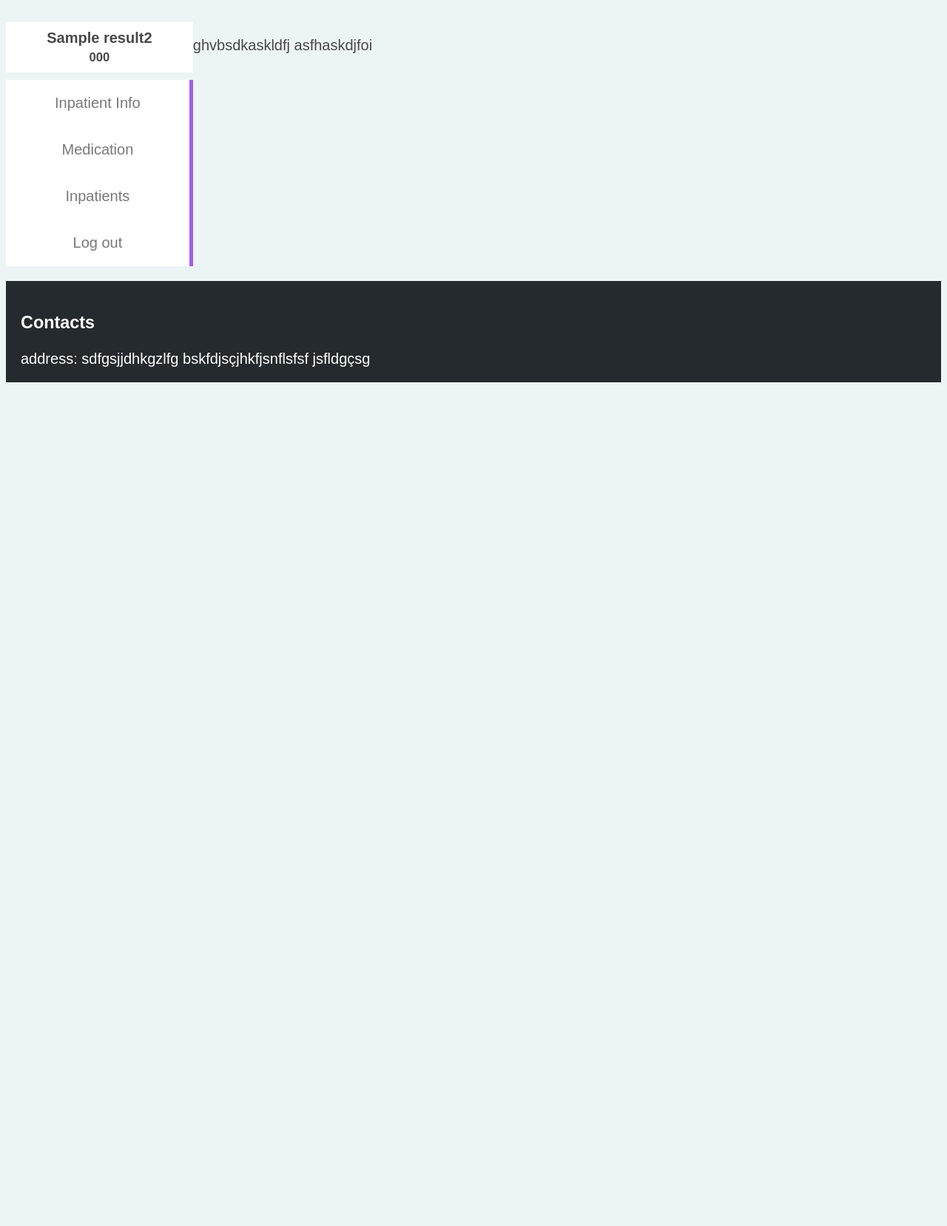
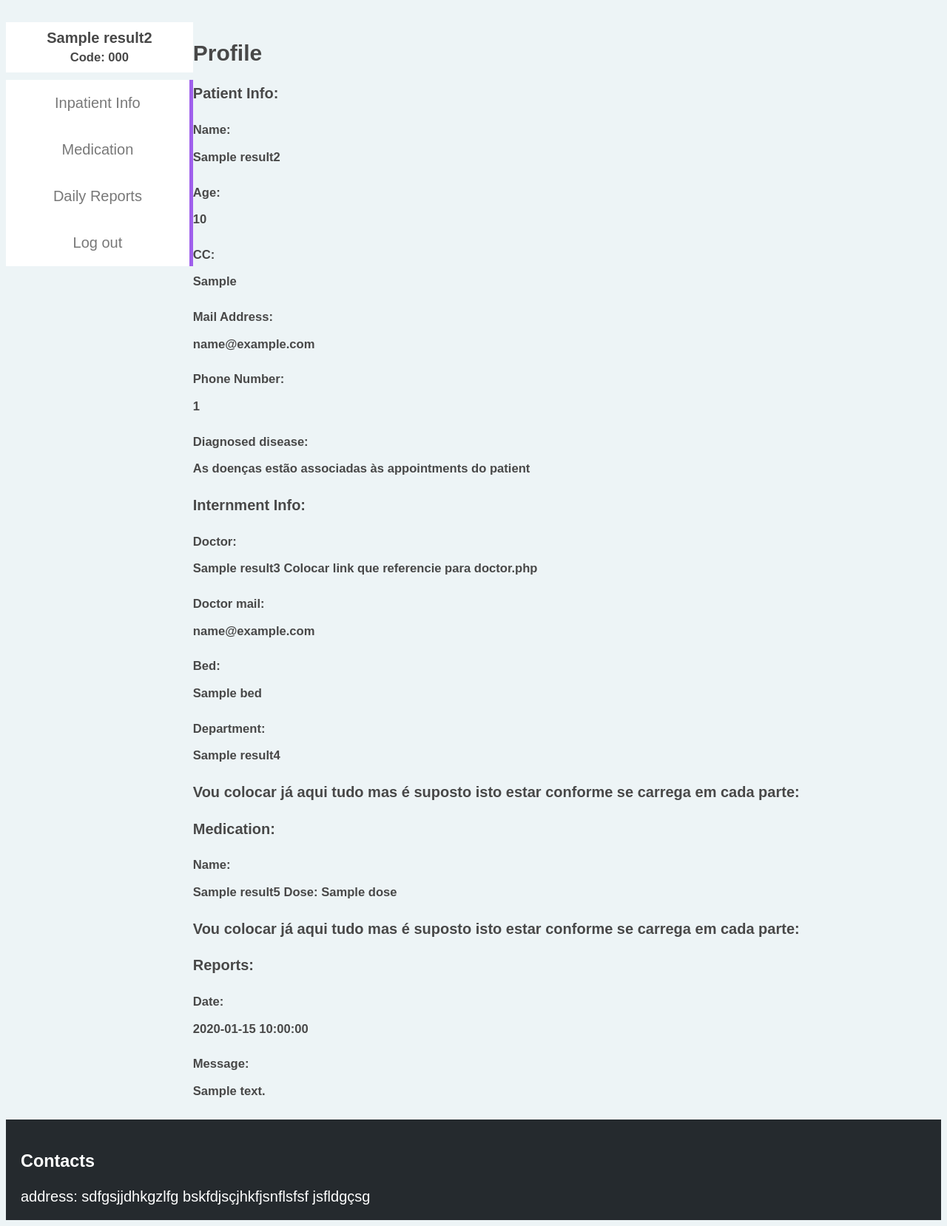
Before and after one commit to AMfeta99/FEUP-ESIN, a PHP site: template templates/inpatient_pag.php in a window 1280 px wide. Shown: the part 143-1801 px from the top of the page at 74% size. Before the commit the page ends 660 px from the top, so only its background shows below. Run offline with PHP 8.4, Linux system fonts and the light colour scheme; the template is opened without the code that fills it: most values are stand-ins (such as "Sample title", 1, 10 or a date in 2020); data that the repository does not hold is empty.

Commit message:
add info to inpatient, alterção da base de dados

```diff
--- a/templates/inpatient_pag.php
+++ b/templates/inpatient_pag.php
@@ -4,8 +4,8 @@
               <!-- <img class="circle" src="images/doctors/9.jpg" alt="" width="130"> -->
 
 
-              <h4><?php echo  $result2["patient_name"] ?></h4>
-              <h5><?php echo  $result2["code"] ?></h5>
+              <h4><?php echo  $result2["name"] ?></h4>
+              <h5>Code: <?php echo  $result2["code"] ?></h5>
 
             </header>
 
@@ -14,15 +14,60 @@
                 <li><a href="">Inpatient Info</a></li> <!-- bed, department,  -->
 
                 <li><a href="">Medication</a></li>
-                <li><a href="">Inpatients</a></li>
+                <li><a href="">Daily Reports</a></li>
                 <li><a href="index.php">Log out</a></li>
               </ul>
             </aside>
           </article>
 
           <div class="info">
-          <span><?php echo $msg ?></span>
-          <p> ghvbsdkaskldfj asfhaskdjfoi </p>
+            <h2>Profile</h2>
+
+            <article class="info_section">
+                <h4 >Patient Info: </h4>
+                <h5 class="atribute">Name: <p><?php echo  $result2["name"] ?></p></h5>
+                <h5 class="atribute">Age:  <p><?php echo  $result2["age"] ?></p></h5>
+                <h5 class="atribute">CC:  <p><?php echo  $result2["cc"] ?></p></h5>
+                <h5 class="atribute">Mail Address: <p><?php echo  $result2["mail_address"] ?></p></h5>
+                <?php if (strlen($result2["phone_number"])>0){?>
+                <h5 class="atribute">Phone Number: <p><?php echo  $result2["phone_number"]; }?></p></h5>
+                <h5 class="atribute">Diagnosed disease: <p> As doenças estão associadas às appointments do patient</p></h5>
+            </article>
+
+            <article class="info_section">
+                <h4 class="info_section">Internment Info: </h4>
+
+                <h5 class="atribute">Doctor: <p><?php echo  $result3["doctor_name"]; ?> Colocar link que referencie para doctor.php</p></h5>
+                <h5 class="atribute">Doctor mail: <p><?php echo  $result3["doctor_mail"]; ?></p></h5>
+                <h5 class="atribute">Bed: <p><?php echo  $result4["bed"]; ?></p></h5>
+                <h5 class="atribute">Department: <p><?php echo  $result4["dep_name"]; ?></p></h5>
+            </article>
+
+            <!-- Vou colocar já aqui tudo mas é suposto isto estar conforme se carrega em cada parte-->
+            <article class="info_section">
+                <h4 class="info_section">Vou colocar já aqui tudo mas é suposto isto estar conforme se carrega em cada parte: </h4>
+                <h4 class="info_section">Medication: </h4>
+                <?php if ($err == null) { ?> <!--if there was no error -->
+                <?php foreach ($result5 as $row) { ?>
+                  <h5 class="atribute">Name: <p><?php echo  $row["name_med"]; ?> <tab> Dose: <?php echo  $row["dose"]; ?></p></h5>
+                <?php } ?>
+                <?php } else {?>
+                <p><?php echo "There was an error retrieving the categories"; ?></p>
+            <?php } ?>
+            </article>
+
+            <article class="info_section">
+                <h4 class="info_section">Vou colocar já aqui tudo mas é suposto isto estar conforme se carrega em cada parte: </h4>
+                <h4 class="info_section">Reports: </h4>
+
+                <?php foreach ($result6 as $row) { ?>
+                  <h5 class="atribute">Date: <p><?php echo  $row["date"]; ?> </p></h5>
+                  <h5 class="atribute">Message: <p><?php echo  $row["message"]; ?></p></h5>
+                <?php } ?>
+                </article>
+
+
+
           </div>
 
         </section>
```
Also changed, not shown: database/inpatient.php (+44 -1 lines), inpatient.php (+8 -6 lines), sql/hospital_manegment.sql (+15 -2 lines), sql/hospital_manegment_query.sql (+61 -36 lines), sql/hospital_manegment1.db.
